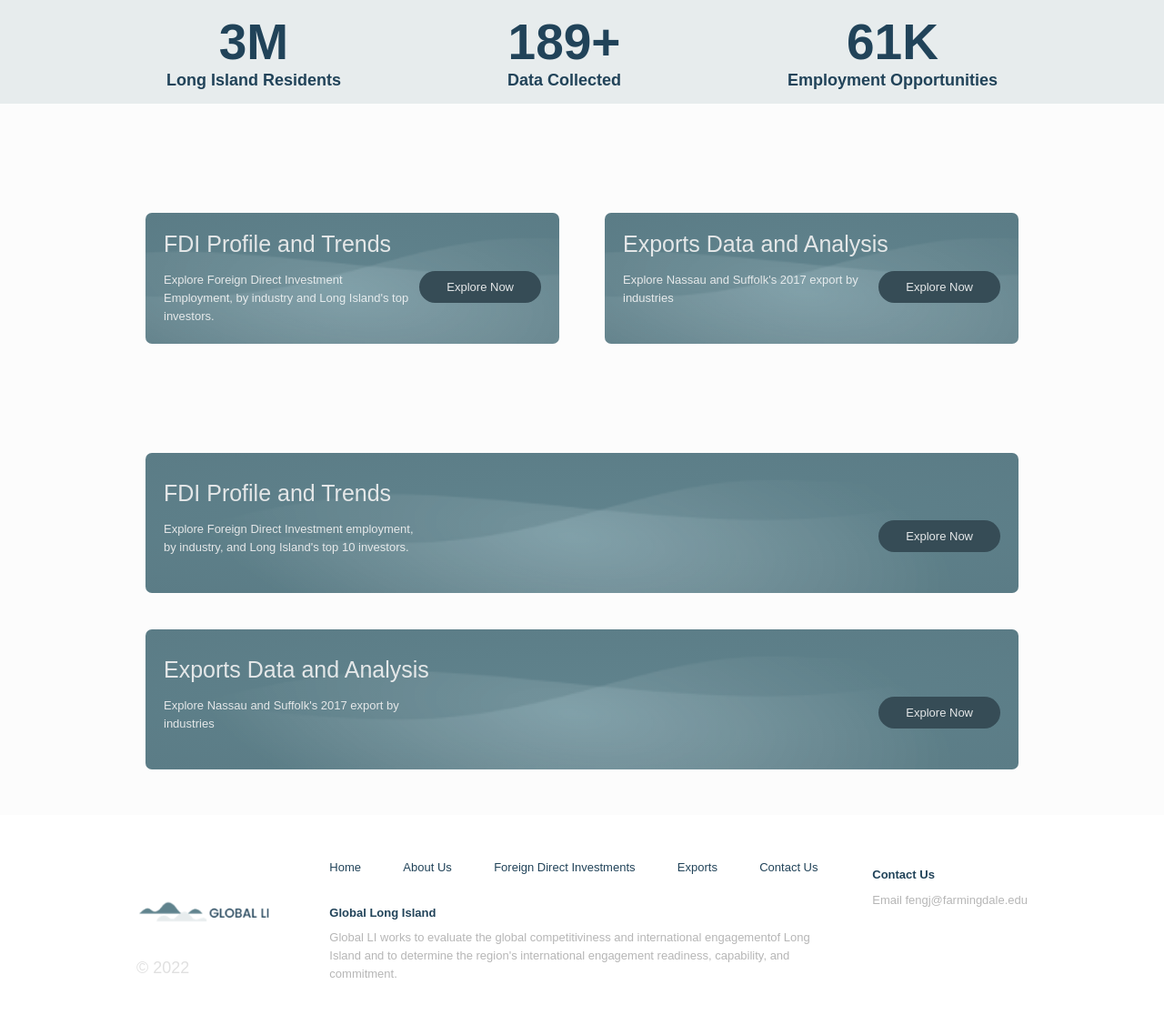
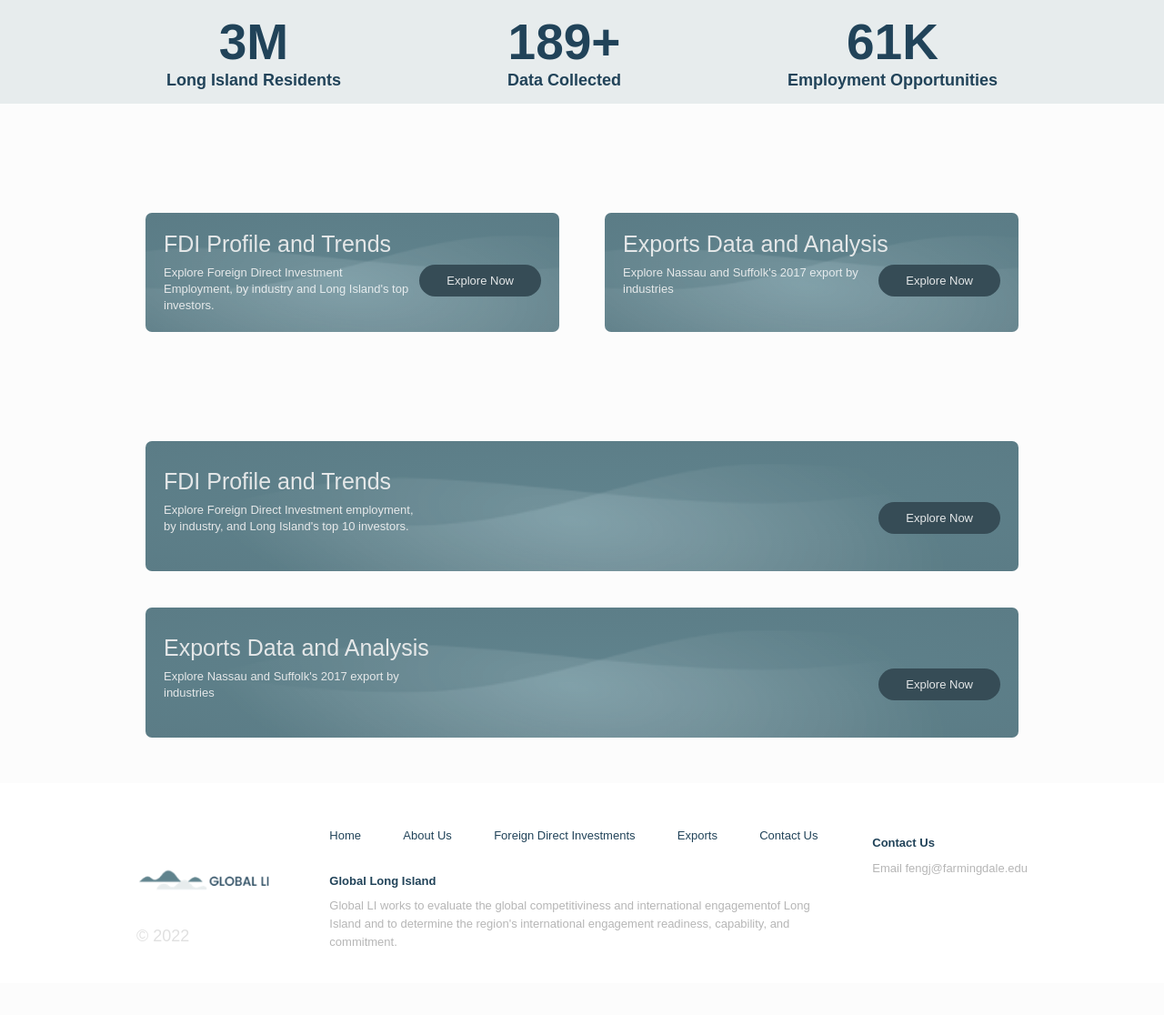
Before and after one commit to CDDR1/global-li, a Flask app: page / in a window 1280 px wide. Shown: the part 1412-2528 px from the top of the page at 91% size. After the commit the page ends 2452 px from the top, so only its background shows below. Run offline with Flask 2, Linux system fonts and the light colour scheme.

Commit message:
Changing margin of card-flex-cotainer at 1366px of width

```diff
--- a/static/css/home.css
+++ b/static/css/home.css
@@ -289,8 +289,18 @@
 }
 
 @media (max-width: 1366px) {
+    /* || HERO IMG SECTION */
     .hero-title {
         font-size: 2.35rem;
+    }
+
+    /* || CARDS SECTION */
+    .card-flex-container {
+        margin-top: 0.8rem;
+    }
+
+    .card-description {
+        line-height: 1.8rem;
     }
 }
 
```
